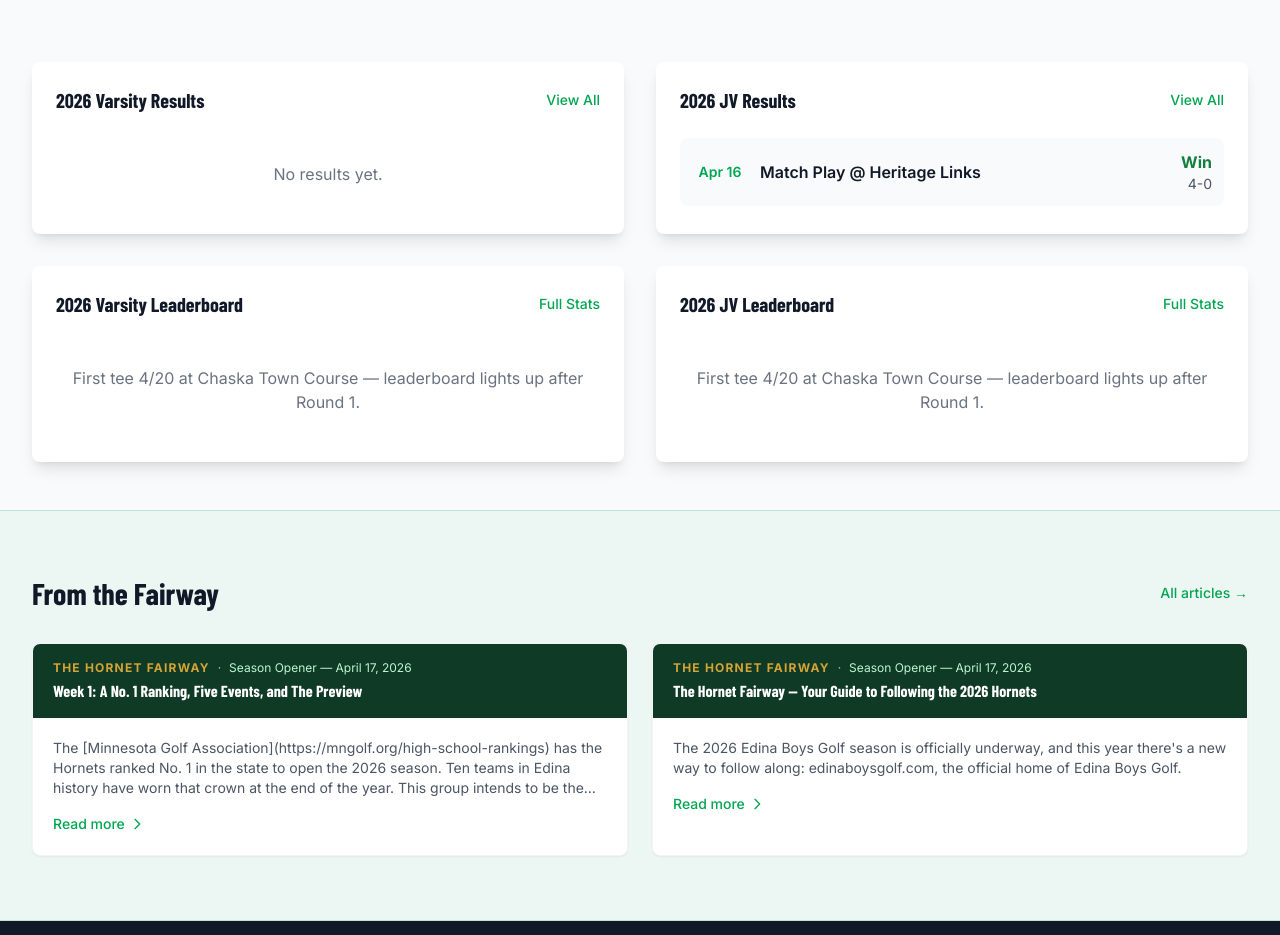
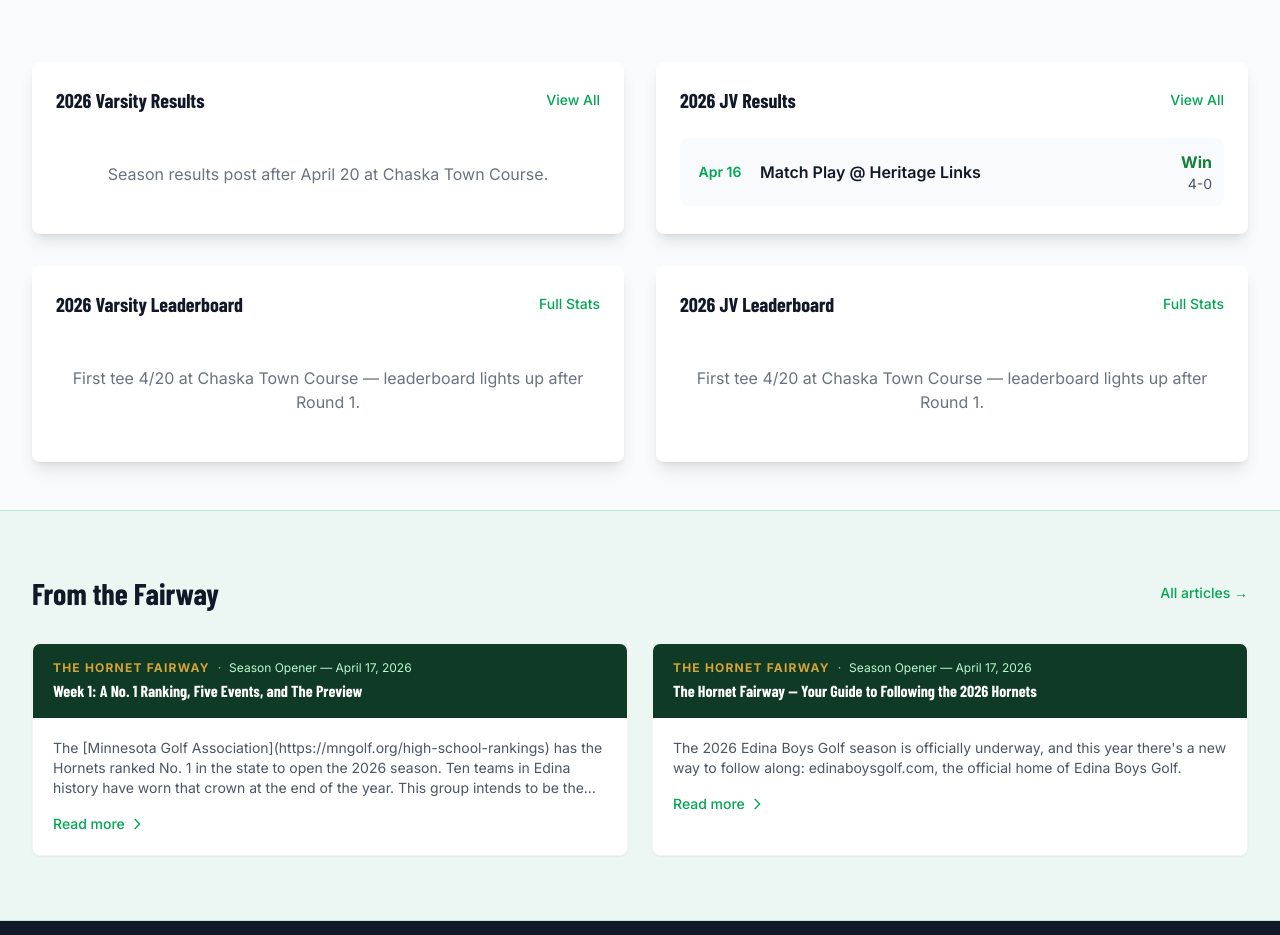
Before and after one commit to rlarson12/edina-golf-website, a React (Vite) app: page / in a window 1280 px wide. Shown: the part 1120-2055 px from the top of the page. Built offline with nearby package versions, Linux system fonts and the light colour scheme; a web font is replaced by a local one.

Commit message:
Polish: on-brand empty states across all pages, photo placeholder text

```diff
--- a/public/version.json
+++ b/public/version.json
@@ -1 +1 @@
-{"buildTime":1776517509680}
+{"buildTime":1776518591365}
--- a/src/pages/Home.jsx
+++ b/src/pages/Home.jsx
@@ -311,7 +311,7 @@ function Home() {
                     </div>
                   ))
                 ) : (
-                  <div className="text-center text-gray-500 py-6">No results yet.</div>
+                  <div className="text-center text-gray-500 py-6">Season results post after April 20 at Chaska Town Course.</div>
                 )}
               </div>
             </div>
@@ -370,7 +370,7 @@ function Home() {
                     </div>
                   ))
                 ) : (
-                  <div className="text-center text-gray-500 py-6">No results yet.</div>
+                  <div className="text-center text-gray-500 py-6">Season results post after April 20 at Chaska Town Course.</div>
                 )}
               </div>
             </div>
--- a/src/pages/Photos.jsx
+++ b/src/pages/Photos.jsx
@@ -126,7 +126,7 @@ function Photos() {
               <svg className="w-10 h-10 text-edina-green/30 mb-2" fill="none" stroke="currentColor" viewBox="0 0 24 24">
                 <path strokeLinecap="round" strokeLinejoin="round" strokeWidth={1.5} d="M4 16l4.586-4.586a2 2 0 012.828 0L16 16m-2-2l1.586-1.586a2 2 0 012.828 0L20 14m-6-6h.01M6 20h12a2 2 0 002-2V6a2 2 0 00-2-2H6a2 2 0 00-2 2v12a2 2 0 002 2z" />
               </svg>
-              <p className="text-sm text-edina-green/50 font-medium">Photos coming soon</p>
+              <p className="text-sm text-edina-green/50 font-medium">Season underway April 20 — photos coming</p>
             </div>
           )}
         </div>
--- a/src/pages/Roster.jsx
+++ b/src/pages/Roster.jsx
@@ -383,7 +383,7 @@ function Roster() {
                       <h3 className="font-semibold text-gray-500">TBD</h3>
                     </div>
                     <div className="text-sm text-gray-500 mt-1">
-                      Roster coming soon
+                      Photo coming soon
                     </div>
                     <div className="flex items-center gap-3 mt-2">
                       <span className={`inline-flex items-center px-2 py-0.5 rounded text-xs font-medium ${getTeamBadge(placeholder.team)}`}>
```
